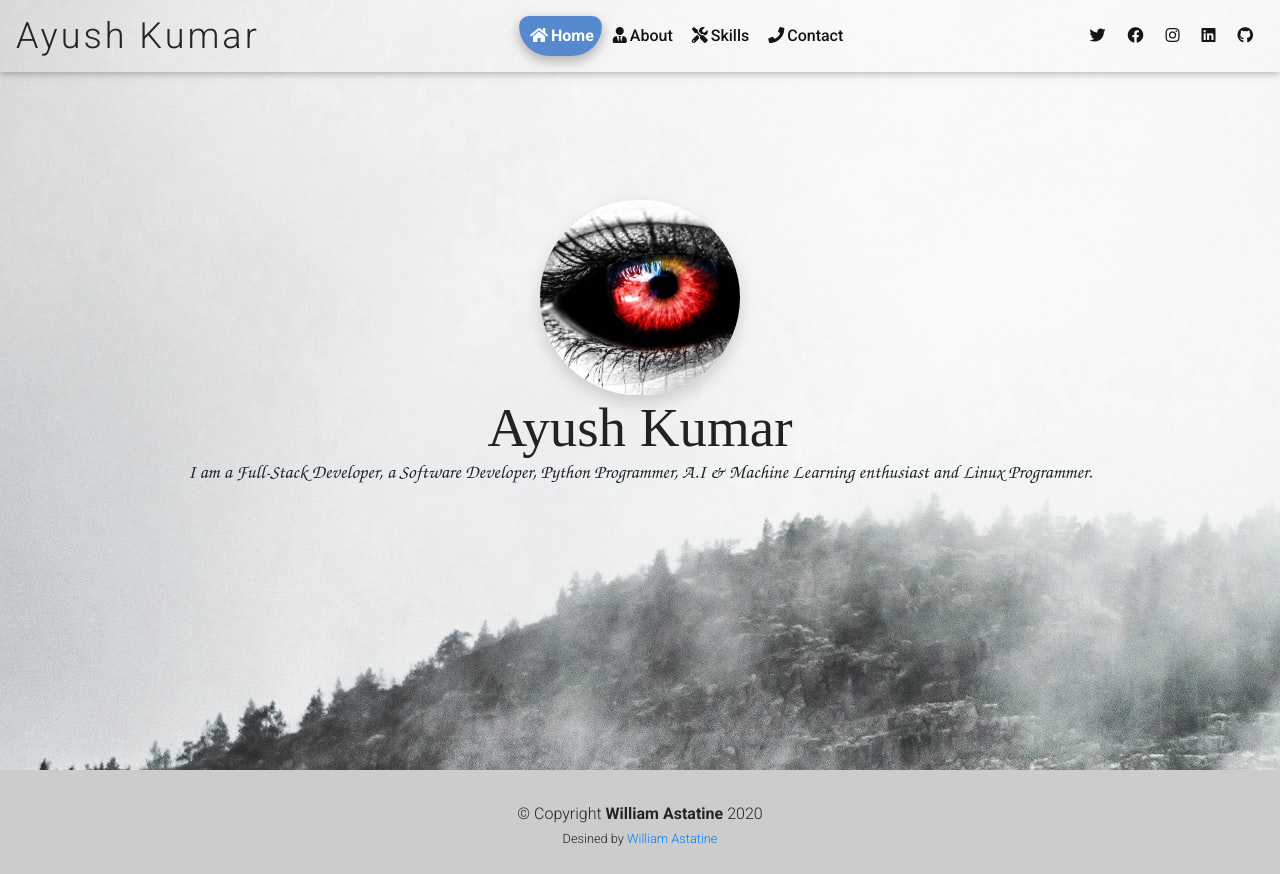
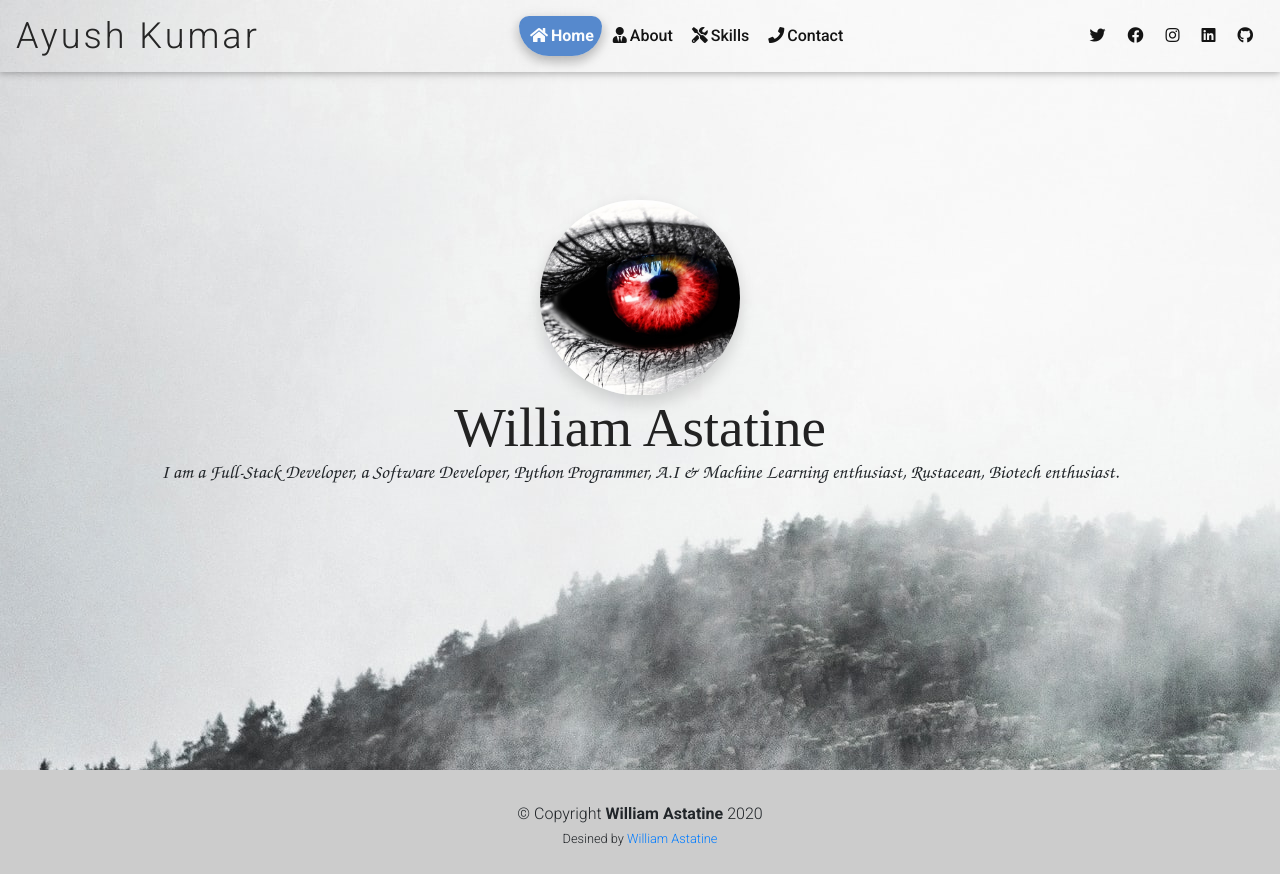
Before and after one commit to scott-astatine/portfolio, a React (Create React App) app: page / in a window 1280 px wide. Built offline with nearby package versions, Linux system fonts and the light colour scheme.

Commit message:
modified

```diff
--- a/src/App.tsx
+++ b/src/App.tsx
@@ -18,8 +18,8 @@ const ScrollToTop = () => {
 
 const App: React.FC = () => {
 
-  const name = 'Ayush'
-  document.title = name + " Kumar";
+  const name = 'William'
+  document.title = name + " Astatine";
 
   return (
     <React.Fragment>
--- a/src/components/pages/home.tsx
+++ b/src/components/pages/home.tsx
@@ -20,10 +20,11 @@ export const Home: React.FC<Props> = ({ name }) => {
                                 borderRadius: '100px',
                                 width: '200px', height: '195px'
                             }} alt='William Astatine' />
-                            <p className='intro-title mb-2'>{name} Kumar</p>
+                            <p className='intro-title mb-2'>{name} Astatine</p>
                             <p className='font-weight-light intro-description'>
                                 I am a Full-Stack Developer, a Software Developer,
-                                Python Programmer, A.I & Machine Learning enthusiast and Linux Programmer.
+                                Python Programmer, A.I & Machine Learning enthusiast,
+                                Rustacean, Biotech enthusiast.
                             </p>
                         </MDBCol>
                     </MDBRow>
```
